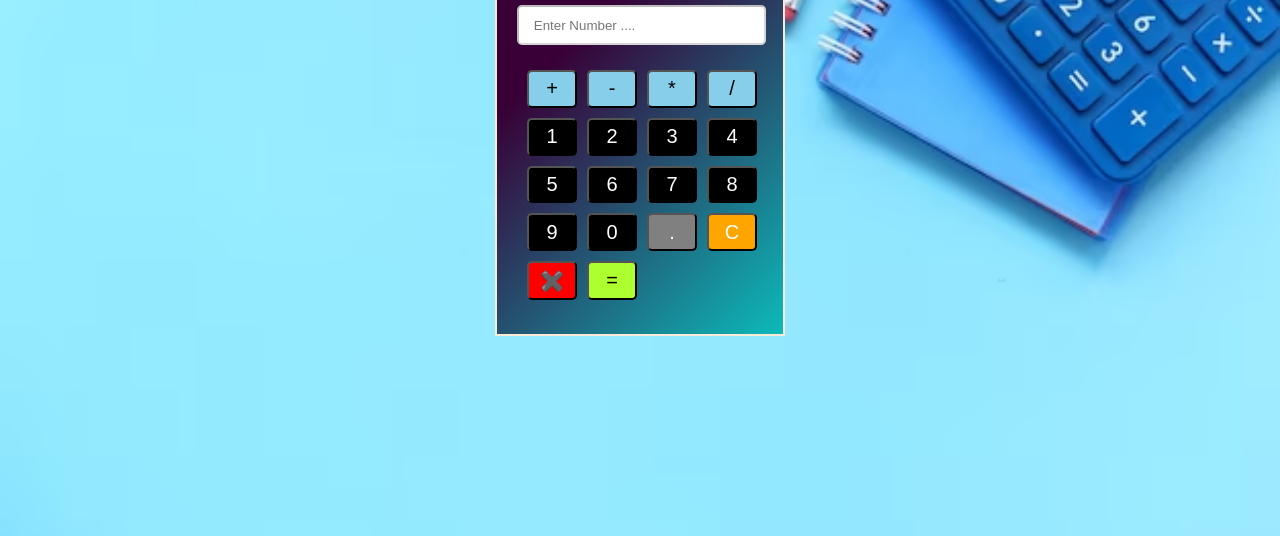
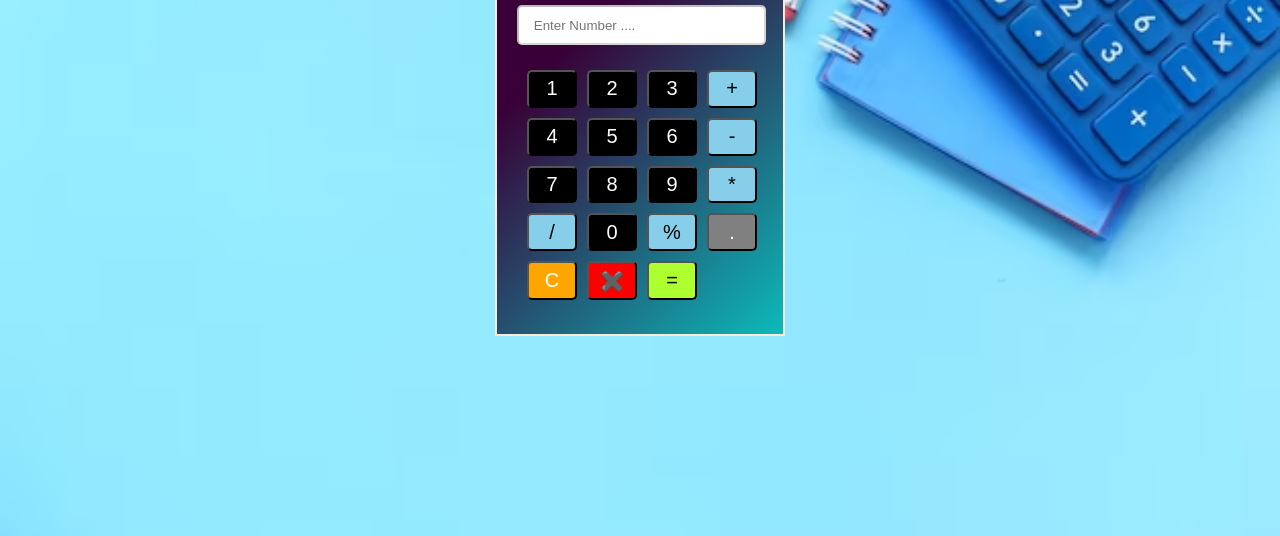
Before and after one commit to kareena0211/Calculator, a plain HTML site: page index.html in a window 1280 px wide. Shown: the part 264-800 px from the top of the page. Drawn offline with Linux system fonts and the light colour scheme.

Commit message:
Changed layout

```diff
--- a/index.html
+++ b/index.html
@@ -14,24 +14,25 @@
         <h2 class="head">CALCULATOR</h2><br>
         <input type="text" placeholder="    Enter Number ...." id="display" disabled>
         <div id="buttons">
-            <button class="operator">+</button>
-            <button class="operator">-</button>
-            <button class="operator">*</button>
-            <button class="operator">/</button>
             <button class="number">1</button>
             <button class="number">2</button>
             <button class="number">3</button>
+            <button class="operator">+</button>
             <button class="number">4</button>
             <button class="number">5</button>
             <button class="number">6</button>
+            <button class="operator">-</button>
             <button class="number">7</button>
             <button class="number">8</button>
             <button class="number">9</button>
+            <button class="operator">*</button>
+            <button class="operator">/</button>
             <button class="number">0</button>
+            <button class="operator">%</button>
             <button class="decimal">.</button>
             <button class="clear btn">C</button>
             <button class="cut">✖️</button>
-            <button class="equal btn">=</button>
+            <button class="equal btn" id="eq">=</button>
 
 
         </div>
--- a/style.css
+++ b/style.css
@@ -99,3 +99,7 @@ body{
     font-size: 20px;
     border-radius: 5px;
 }
+
+#eq{
+    /* width: 90px; */
+}
```
